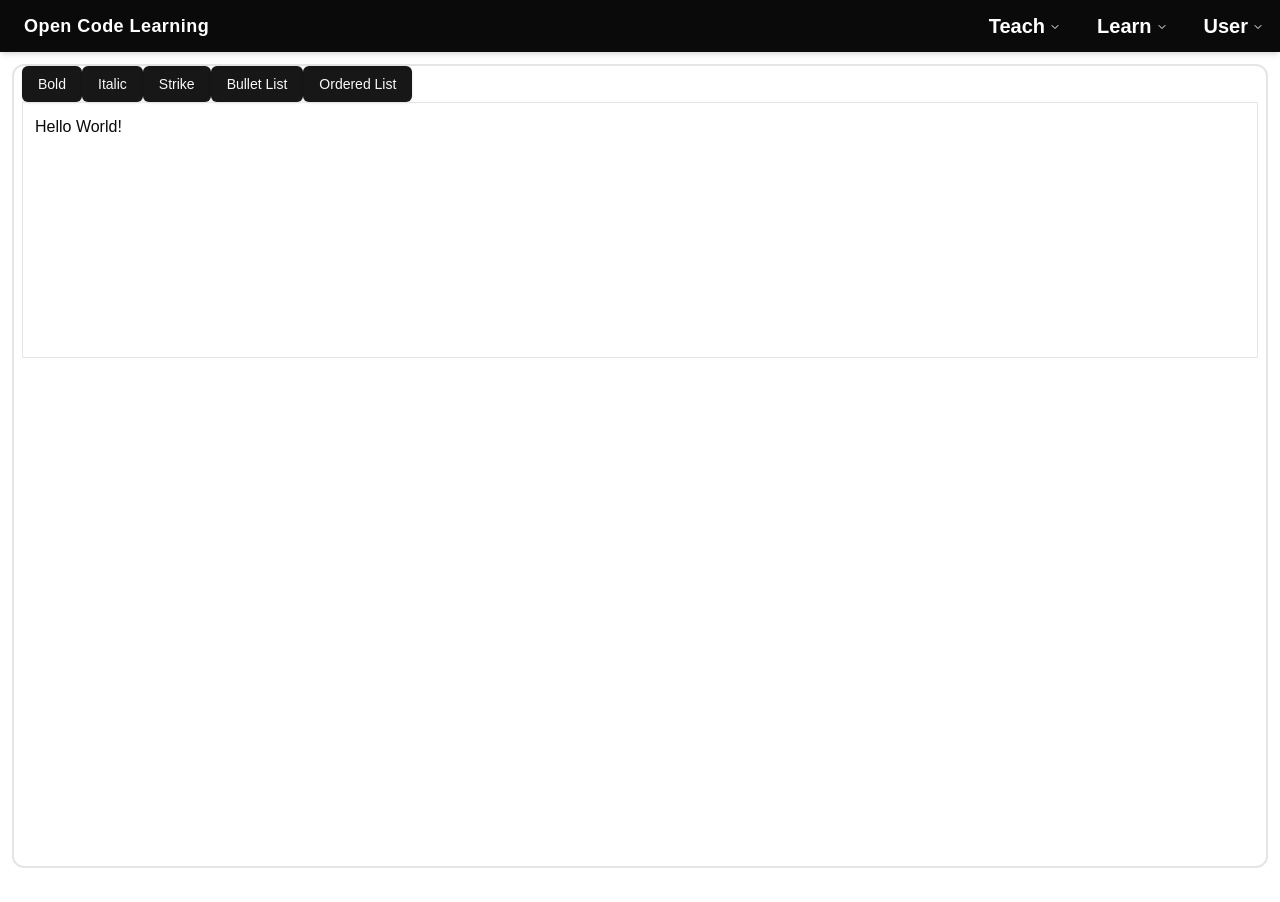
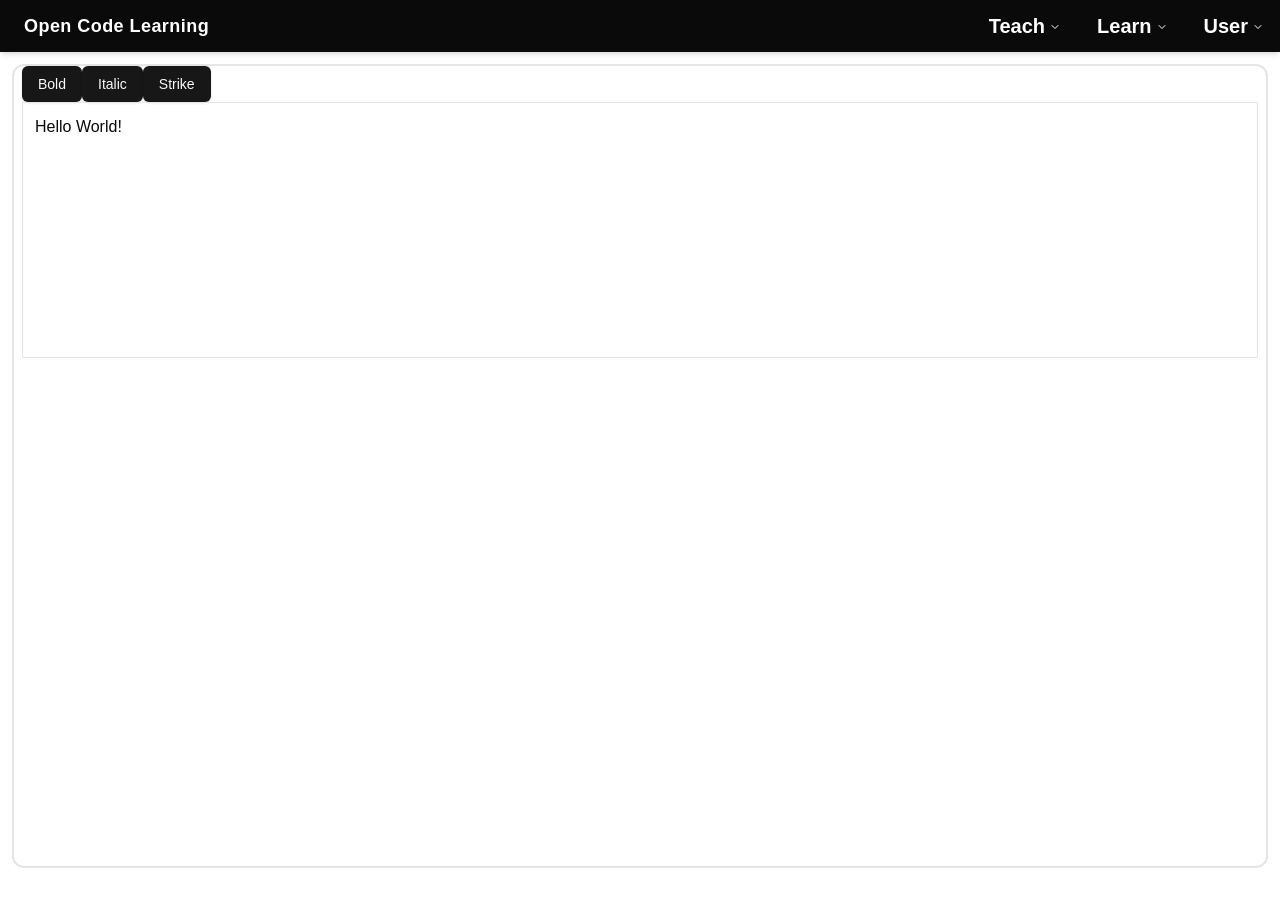
Before and after one commit to hdmGOAT/codelearnproject, a Next.js app in the folder frontend/: page /teach/create in a window 1280 px wide. Built offline with nearby package versions, Linux system fonts and the light colour scheme.

Commit message:
removed unusable things

```diff
--- a/frontend/components/RichTextEditor.tsx
+++ b/frontend/components/RichTextEditor.tsx
@@ -29,16 +29,6 @@ const RichTextEditor = () => {
         <Button onClick={() => editor?.chain().focus().toggleStrike().run()}>
           Strike
         </Button>
-        <Button
-          onClick={() => editor?.chain().focus().toggleBulletList().run()}
-        >
-          Bullet List
-        </Button>
-        <Button
-          onClick={() => editor?.chain().focus().toggleOrderedList().run()}
-        >
-          Ordered List
-        </Button>
       </div>
       <EditorContent className=" size-full" editor={editor} />
     </div>
```
